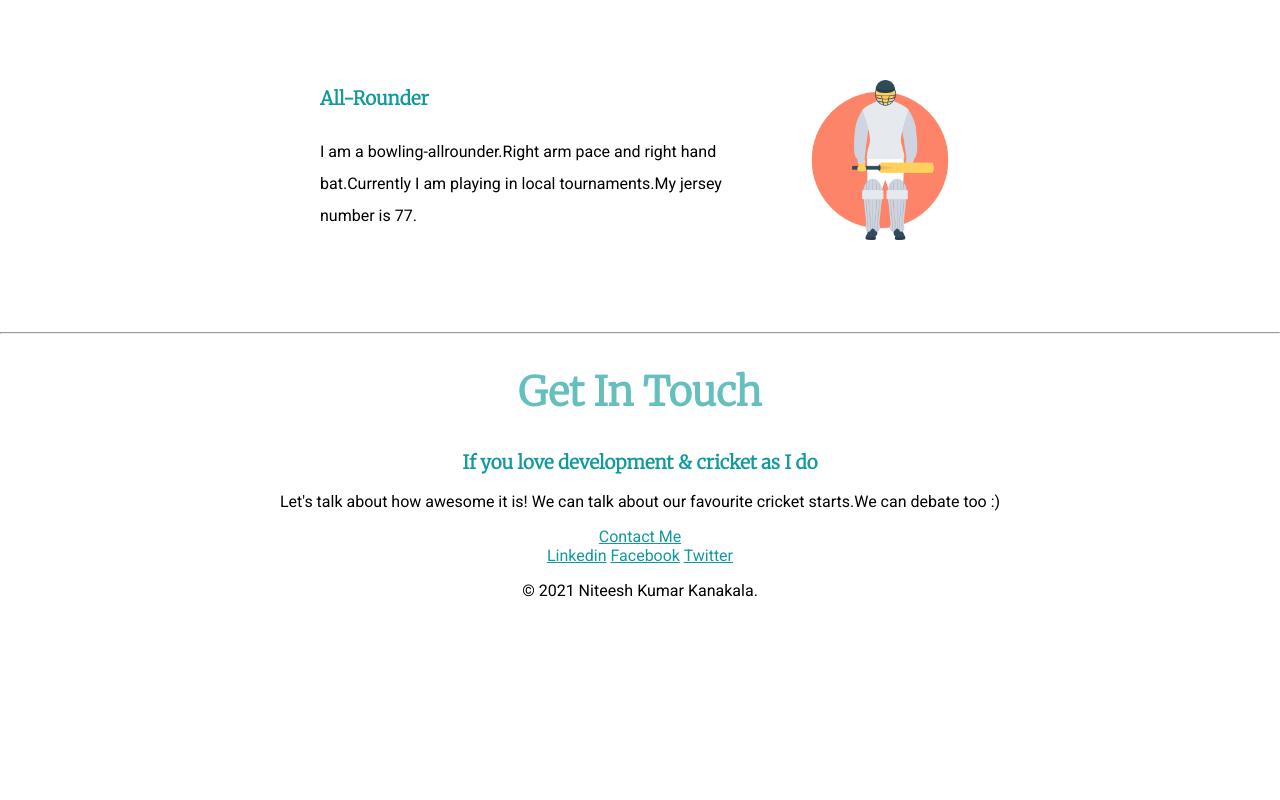
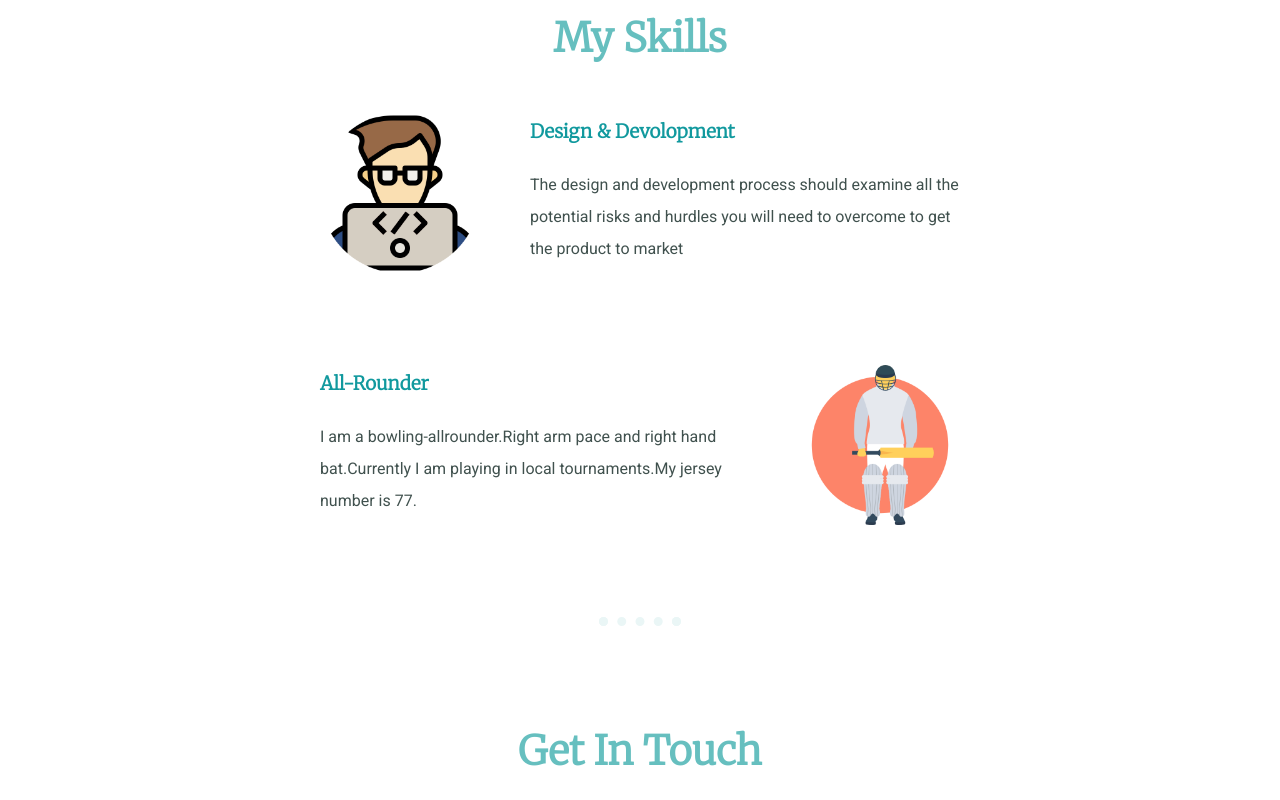
Before and after one commit to Niteesh-Kumar-K/Web-Page, a plain HTML site: page index.html in a window 1280 px wide. Shown: the part 1520-2320 px from the top of the page. Before the commit the page ends 2136 px from the top, so only its background shows below. Drawn offline with Linux system fonts and the light colour scheme.

Commit message:
Update styles.css

```diff
--- a/CSS/styles.css
+++ b/CSS/styles.css
@@ -2,6 +2,7 @@ body{
   margin:0;
   text-align: center;
   font-family: 'Roboto', sans-serif;
+  color: #40514E;
 }
 .top-container {
   background-color: #E4F9F5;
@@ -19,8 +20,9 @@ h1{
 
 p{
   font-family: 'Roboto', sans-serif;
+  color:#40514E;
+  line-height: 2;
 }
-
 h2{
   font-family: 'Merriweather', serif;
   font-size:2.5rem;
@@ -32,6 +34,12 @@ h3{
 }
 a{
   color:#11999E;
+  text-decoration: none;
+  font-family: 'Roboto', sans-serif;
+  margin:10px 20px;
+}
+a:hover{
+  color:#EAF6F6;
 }
 .bottomcloud{
   position:absolute;
@@ -63,5 +71,74 @@ a{
   margin-left: 50px;
 }
 .middle-container{
-  margin-top: 50px;
+  margin:100px 0;
 }
+.bottom-container{
+  line-height: 3;
+  background-color: #66BFBF;
+  margin:100px 0 0 0;
+  padding:35px 0 20px;
+}
+.intro{
+  width:30%;
+  margin:auto;
+}
+.endpara{
+
+  margin: 40px auto 60px auto;
+  width:35%;
+}
+.endquote{
+
+  margin: 50px auto 50px auto;
+}
+hr{
+  border-style: dotted;
+  border-width: 9px;
+  border-top: 0;
+  width: 5%;
+  margin: 100px auto 100px auto;
+  border-color: #EAF6F6
+}
+.signature{
+  margin:10px auto 0 auto;
+  color:#EAF6F6;
+  font-size: 0.75rem;
+}
+.BUTTON_USD {
+   background: #66BFBF;
+   background-image: -webkit-linear-gradient(top, #66BFBF, #66BFBF);
+   background-image: -moz-linear-gradient(top, #66BFBF, #66BFBF);
+   background-image: -ms-linear-gradient(top, #66BFBF, #66BFBF);
+   background-image: -o-linear-gradient(top, #66BFBF, #66BFBF);
+   background-image: -webkit-gradient(to bottom, #66BFBF, #66BFBF);
+   -webkit-border-radius: 20px;
+   -moz-border-radius: 20px;
+   border-radius: 20px;
+   height: 12px;
+   line-height: 12px;
+   color: #FFFFFF;
+   font-family: Open Sans;
+   width: 122px;
+   font-size: 22px;
+   font-weight: 500;
+   padding: 20px;
+   text-decoration: none;
+   display: inline-block;
+   cursor: pointer;
+   text-align: center;
+}
+
+.BUTTON_USD:hover {
+   border: solid #337FED 1px;
+   background: #1E62D0;
+   background-image: -webkit-linear-gradient(top, #1E62D0, #3D94F6);
+   background-image: -moz-linear-gradient(top, #1E62D0, #3D94F6);
+   background-image: -ms-linear-gradient(top, #1E62D0, #3D94F6);
+   background-image: -o-linear-gradient(top, #1E62D0, #3D94F6);
+   background-image: -webkit-gradient(to bottom, #1E62D0, #3D94F6);
+   -webkit-border-radius: 20px;
+   -moz-border-radius: 20px;
+   border-radius: 20px;
+   text-decoration: none;
+}
```
